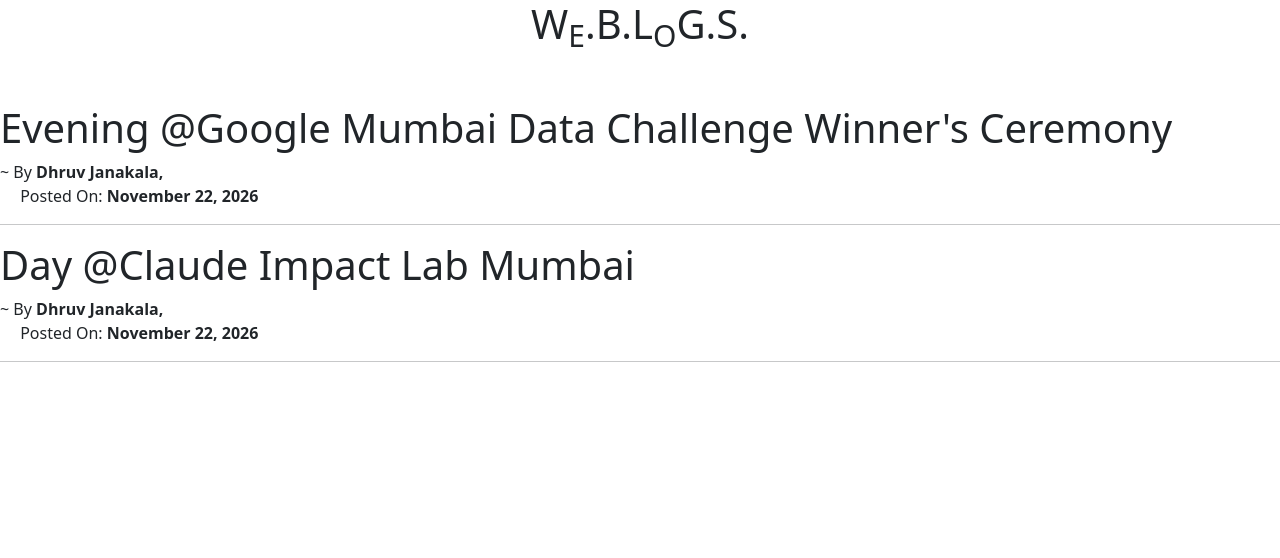
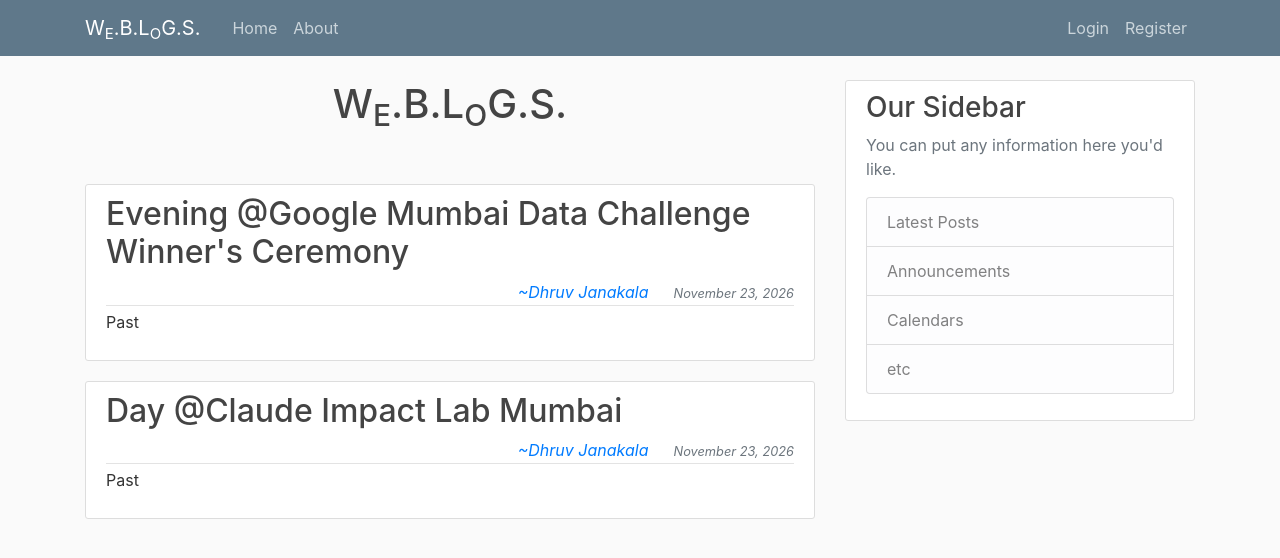
Before and after one commit to 24f2008639/WeBLogS, a Flask app: page / in a window 1280 px wide. Shown: the top 558 px of the page. Run offline with Flask 3, Linux system fonts and the light colour scheme; some libraries are stand-ins or nearby versions.

Commit message:
blog listing & ui - v1.2.6

```diff
--- a/WeBLogS_root/app.py
+++ b/WeBLogS_root/app.py
@@ -1,26 +1,42 @@
-from flask import Flask, render_template as rt
+from flask import Flask, render_template as rt, url_for
+from datetime import datetime
+
 app = Flask(__name__)
 
-posts = [
+blogs_data = [
     {
         "author": 'Dhruv Janakala',
         "title": "Evening @Google Mumbai Data Challenge Winner's Ceremony",
         "content": 'Past',
+        "content_file": 'blog-0000000000001.html',
         "date_of_event": 'November 19, 2026',
-        "date_of_post": 'November 22, 2026'
+        "date_of_post": 'November 23, 2026'
     },
     {
         "author": 'Dhruv Janakala',
         "title": "Day @Claude Impact Lab Mumbai",
-        "content": 'Upcoming',
+        "content": 'Past',
+        "content_file": 'blog-0000000000002.html',
         "date_of_event": 'November 21, 2026',
-        "date_of_post": 'November 22, 2026'
+        "date_of_post": 'November 23, 2026'
     }
 ]
 
+def post_date(blog):
+    return datetime.strptime(blog["date_of_post"], "%B %d, %Y")
+
 @app.route("/")
+@app.route("/home")
 def home():
-    return rt("home.html", posts=posts)
+    global blogs
+    blogs = sorted(blogs_data, key=post_date, reverse=True)
+    return rt("home.html", posts=blogs)
+
+@app.route("/article/<filename>")
+def article(filename):
+    if filename not in [p["content_file"] for p in blogs]:
+        abort(404)
+    return rt("article/" + filename)
 
 @app.route("/about")
 def about():
--- /dev/null
+++ b/WeBLogS_root/static/main.css
@@ -0,0 +1,80 @@
+body {
+  background: #fafafa;
+  color: #333333;
+  margin-top: 5rem;
+}
+
+h1, h2, h3, h4, h5, h6 {
+  color: #444444;
+}
+
+.bg-steel {
+  background-color: #5f788a;
+}
+
+.site-header .navbar-nav .nav-link {
+  color: #cbd5db;
+}
+
+.site-header .navbar-nav .nav-link:hover {
+  color: #ffffff;
+}
+
+.site-header .navbar-nav .nav-link.active {
+  font-weight: 500;
+}
+
+.content-section {
+  background: #ffffff;
+  padding: 10px 20px;
+  border: 1px solid #dddddd;
+  border-radius: 3px;
+  margin-bottom: 20px;
+}
+
+.article-title {
+  color: #444444;
+}
+
+a.article-title:hover {
+  color: #428bca;
+  text-decoration: none;
+}
+
+.article-content {
+  white-space: pre-line;
+}
+
+.article-img {
+  height: 65px;
+  width: 65px;
+  margin-right: 16px;
+}
+
+.article-metadata {
+  padding-bottom: 1px;
+  margin-bottom: 4px;
+  border-bottom: 1px solid #e3e3e3
+}
+
+.article-metadata a:hover {
+  color: #333;
+  text-decoration: none;
+}
+
+.article-svg {
+  width: 25px;
+  height: 25px;
+  vertical-align: middle;
+}
+
+.account-img {
+  height: 125px;
+  width: 125px;
+  margin-right: 20px;
+  margin-bottom: 16px;
+}
+
+.account-heading {
+  font-size: 2.5rem;
+}
--- a/WeBLogS_root/templates/about.html
+++ b/WeBLogS_root/templates/about.html
@@ -1,4 +1,4 @@
 {% extends "layout.html" %}
 {% block content %}
-    <h1>About Page</h1>
+    <h1>About Us</h1>
 {% endblock content %}
--- a/WeBLogS_root/templates/home.html
+++ b/WeBLogS_root/templates/home.html
@@ -3,8 +3,15 @@
     <h1 align="center">W<sub>E</sub>.B.L<sub>O</sub>G.S.</h1>
     <br><br>
     {% for post in posts %}
-        <h1>{{ post.title }}</h1>
-        <p>~ By <b>{{ post.author }},</b> <br> &emsp; Posted On: <b>{{ post.date_of_post }}</b></p>
-        <hr>
+        <article class="media content-section">
+          <div class="media-body">
+            <h2><a class="article-title" href="{{ url_for('article', filename=post.content_file) }}">{{ post.title }}</a></h2>
+            <div class="article-metadata text-right">
+                <i><a href="#">~{{ post.author }}</a>
+                &emsp; <small class="text-muted">{{ post.date_of_post }}</small></i>
+            </div>
+            <p class="article-content">{{ post.content }}</p>
+          </div>
+        </article>
     {% endfor %}
 {% endblock content %}
--- a/WeBLogS_root/templates/layout.html
+++ b/WeBLogS_root/templates/layout.html
@@ -1,11 +1,14 @@
 <!DOCTYPE html>
-<html lang="en">
+<html>
 <head>
     <!-- Required meta tags -->
-    <meta charset="UTF-8">
-    <meta name="viewport" content="width=device-width, initial-scale=1.0">
-    <!-- Bootstrap -->
-    <link rel="stylesheet" href="https://maxcd.bootstrapcdn.com/bootstrap/4.0.0/css/bootstrap.min.css" >
+    <meta charset="utf-8">
+    <meta name="viewport" content="width=device-width, initial-scale=1, shrink-to-fit=no">
+
+    <!-- Bootstrap CSS -->
+    <link rel="stylesheet" href="https://maxcdn.bootstrapcdn.com/bootstrap/4.0.0/css/bootstrap.min.css" integrity="sha384-Gn5384xqQ1aoWXA+058RXPxPg6fy4IWvTNh0E263XmFcJlSAwiGgFAW/dAiS6JXm" crossorigin="anonymous">
+
+    <link rel="stylesheet" type="text/css" href="{{ url_for('static', filename='main.css') }}">
 
     {% if title %}
         <title>W<sub>E</sub>B.L<sub>O</sub>G.S - {{ title }}</title>
@@ -14,7 +17,54 @@
     {% endif %}
 </head>
 <body>
-    {% block content %} {% endblock %}
-    <!-- Optional Javascript -->
+    <header class="site-header">
+      <nav class="navbar navbar-expand-md navbar-dark bg-steel fixed-top">
+        <div class="container">
+          <a class="navbar-brand mr-4" href="/">W<sub>E</sub>.B.L<sub>O</sub>G.S.</a>
+          <button class="navbar-toggler" type="button" data-toggle="collapse" data-target="#navbarToggle" aria-controls="navbarToggle" aria-expanded="false" aria-label="Toggle navigation">
+            <span class="navbar-toggler-icon"></span>
+          </button>
+          <div class="collapse navbar-collapse" id="navbarToggle">
+            <div class="navbar-nav mr-auto">
+              <a class="nav-item nav-link" href="/">Home</a>
+              <a class="nav-item nav-link" href="/about">About</a>
+            </div>
+            <!-- Navbar Right Side -->
+            <div class="navbar-nav">
+              <a class="nav-item nav-link" href="/login">Login</a>
+              <a class="nav-item nav-link" href="/register">Register</a>
+            </div>
+          </div>
+        </div>
+      </nav>
+    </header>
+    <main role="main" class="container">
+      <div class="row">
+        <div class="col-md-8">
+          {% block content %}{% endblock content %}
+          {% block blog %}{% endblock blog %}
+        </div>
+        <div class="col-md-4">
+          <div class="content-section">
+            <h3>Our Sidebar</h3>
+            <p class='text-muted'>You can put any information here you'd like.
+              <ul class="list-group">
+                <li class="list-group-item list-group-item-light">Latest Posts</li>
+                <li class="list-group-item list-group-item-light">Announcements</li>
+                <li class="list-group-item list-group-item-light">Calendars</li>
+                <li class="list-group-item list-group-item-light">etc</li>
+              </ul>
+            </p>
+          </div>
+        </div>
+      </div>
+    </main>
+
+
+    <!-- Optional JavaScript -->
+    <!-- jQuery first, then Popper.js, then Bootstrap JS -->
+    <script src="https://code.jquery.com/jquery-3.2.1.slim.min.js" integrity="sha384-KJ3o2DKtIkvYIK3UENzmM7KCkRr/rE9/Qpg6aAZGJwFDMVNA/GpGFF93hXpG5KkN" crossorigin="anonymous"></script>
+    <script src="https://cdnjs.cloudflare.com/ajax/libs/popper.js/1.12.9/umd/popper.min.js" integrity="sha384-ApNbgh9B+Y1QKtv3Rn7W3mgPxhU9K/ScQsAP7hUibX39j7fakFPskvXusvfa0b4Q" crossorigin="anonymous"></script>
+    <script src="https://maxcdn.bootstrapcdn.com/bootstrap/4.0.0/js/bootstrap.min.js" integrity="sha384-JZR6Spejh4U02d8jOt6vLEHfe/JQGiRRSQQxSfFWpi1MquVdAyjUar5+76PVCmYl" crossorigin="anonymous"></script>
 </body>
 </html>
```
Also changed, not shown: README.md, WeBLogS_root/templates/article/blog-0000000000001.html (added), WeBLogS_root/templates/article/blog-0000000000002.html (added), WeBLogS_root/templates/article/blog.html (added).
